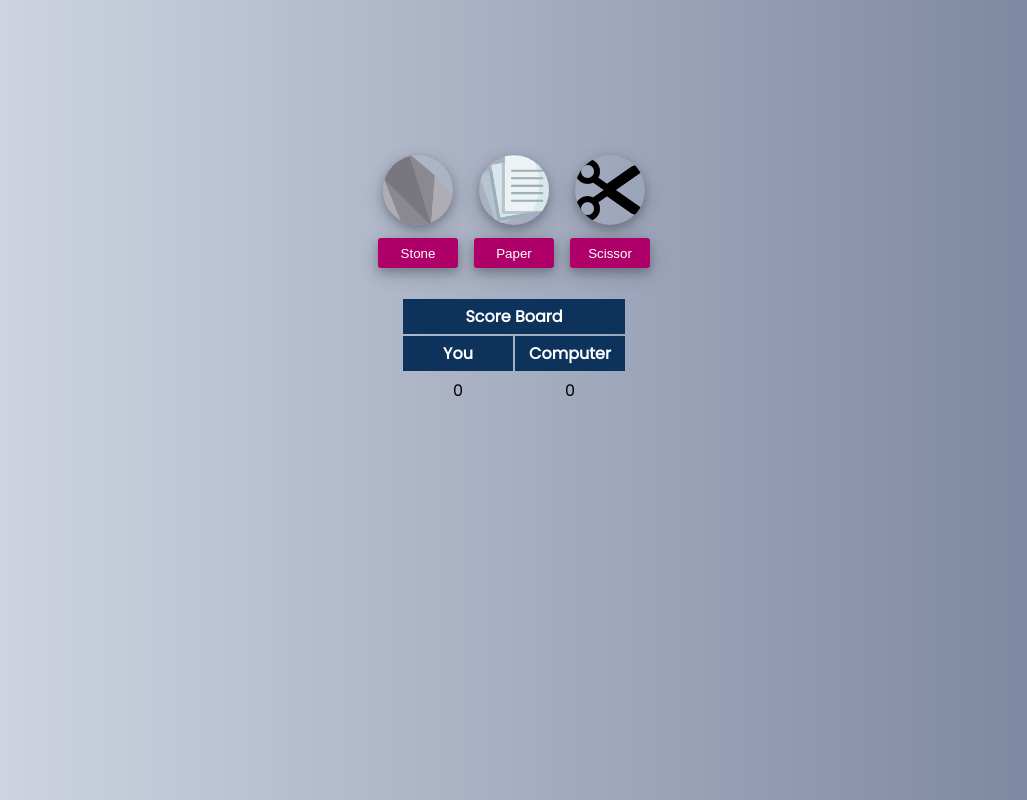
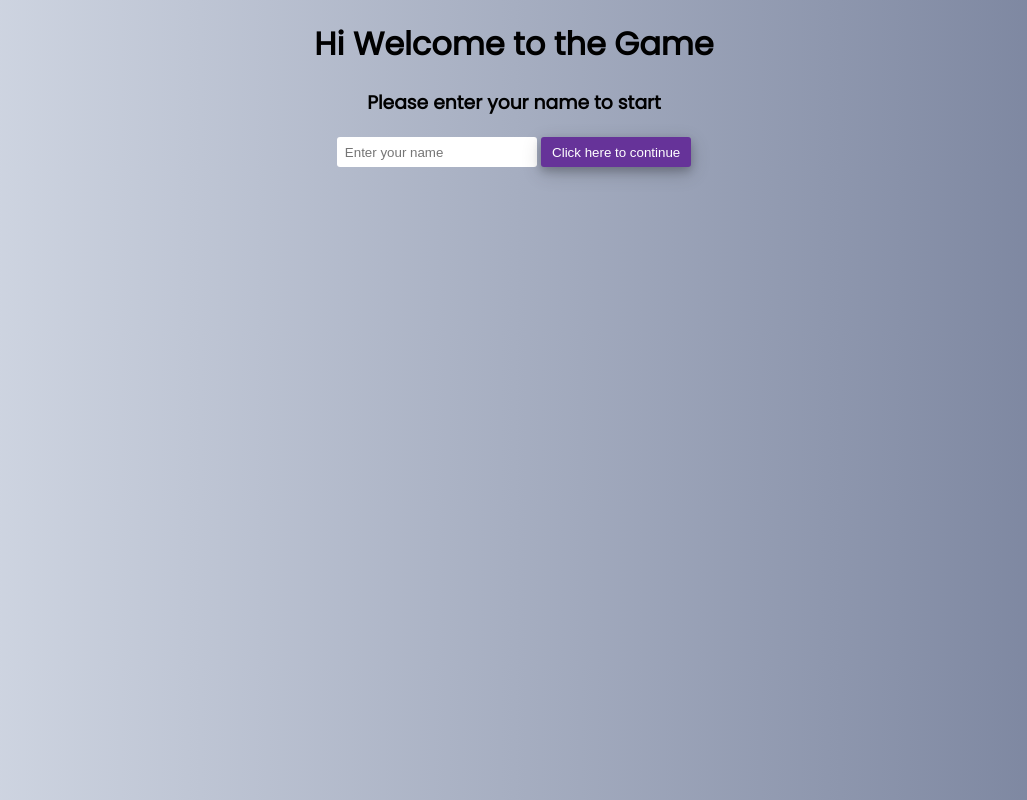
Before and after one commit to FOSS-Cell-GECPKD/stone-paper-scissors, a plain HTML site: page index.html in a window 1280 px wide. Shown: the whole page, without its empty margins (126-1153 px from the left). Drawn offline with Linux system fonts and the light colour scheme.

Commit message:
Added intro part

```diff
--- a/app.js
+++ b/app.js
@@ -1,13 +1,28 @@
-// jshint esversion:6
+// jshint esversion:8
 const result = document.getElementById('result');
 const yourScore = document.querySelector('.your-score');
 const computerScore = document.querySelector('.computer-score');
 const btn = document.querySelectorAll('.btn');
+const welcome = document.querySelector('.welcome');
+const userName = document.getElementById('user-name');
+const game = document.querySelector('.game-board');
+const name = document.getElementById('name-tag');
+const form = document.getElementById('form');
+const img = document.querySelectorAll('.img');
+
 let yScore = 0;
 let cScore = 0;
 let computerChoice = '';
 
-const  computerOption = () => {
+form.addEventListener('submit', function(e){
+    e.preventDefault();
+        welcome.hidden = true;
+        name.innerText = userName.value;
+        game.style.display = "block";
+
+});
+
+const computerOption = () => {
     let randomNumber = Math.floor(Math.random() * 3);
 
     if(randomNumber === 0){
@@ -20,10 +35,20 @@ const  computerOption = () => {
     return computerChoice;
 };
 
+
+
 for(let i = 0; i < btn.length; i++){
     btn[i].addEventListener('click', function() {
+        for(let j = 0; j < img.length; j++){
+            img[j].classList.remove('apply-shake');
+        }
     let cmp = computerOption();
     if(cmp == this.id){
+        for(let j = 0; j < img.length; j++){
+            if(img[j].classList.contains(cmp)){
+                img[j].classList.toggle('apply-shake');
+            }
+        }
         result.innerText = "Tie";
     } else if(cmp == 'stone' && this.id == 'paper'){
         result.innerText = "Paper covers the stone you win.";
--- a/index.html
+++ b/index.html
@@ -10,21 +10,34 @@
     <link rel="stylesheet" href="styles.css">
 </head>
 <body>
+
+    <div class="welcome">
+        <h1>Hi Welcome to the Game</h1>
+        <h3>Please enter your name to start</h3>
+
+        <form id="form">
+            <input type="text" id="user-name" placeholder="Enter your name" required autofocus>
+            <button type="submit" class="name-btn">Click here to continue</button>
+        </form>
+    </div>
+
+    <div class="game-board">
+
         <div class="container">
             <div class="card">
-            <img class="img" src="images/stone.png" alt="stone-img">
+                <img class="img stone" src="images/stone.png" alt="stone-img">
                 <button id='stone' class='btn'>Stone</button>
             </div>
             <div class="card">
-            <img src="images/paper.png" alt="paper-img">
+                <img class="img paper" src="images/paper.png" alt="paper-img">
                 <button id='paper' class='btn'>Paper</button>
             </div>
             <div class="card">
-            <img src="images/scissors.png" alt="scissor-img">
+                <img class="img scissor" src="images/scissors.png" alt="scissor-img">
                 <button id='scissor' class='btn'>Scissor</button>
             </div>
+        </div>
 
-</div>
         <div class="result">
             <h1 id='result'></h1>
         </div>
@@ -36,7 +49,7 @@
                         <th colspan="2">Score Board</th>
                     </tr>
                 <tr>
-        <th colspan="1">You</th>
+                    <th colspan="1" id="name-tag"></th>
                     <th colspan="1">Computer</th>
                 </tr>
                 </thead>
@@ -49,7 +62,7 @@
             </table>
 
         </div>
-
+    </div>
 <script src="app.js"></script>
 </body>
 </html>
--- a/styles.css
+++ b/styles.css
@@ -1,48 +1,77 @@
+*{
+  padding: 0;
+  margin: 0;
+  box-sizing: border-box;
+}
+
 body{
     text-align: center;
     font-family: 'Poppins', sans-serif;
-    margin: 0;
-    padding: 0;
-    background: #757F9A;
-    background: -webkit-linear-gradient(to right, #D7DDE8, #757F9A);
     background: linear-gradient(to right, #D7DDE8, #757F9A);
-
   }
 
- h1, h2, h3{
-      text-align: center;
+button{
+  background-color: rebeccapurple;
+  color: #fff;
+  cursor: pointer;
+  border: none;
+  border-radius: 3px;
 }
-button{
-  border-radius: 3px;
-  cursor: pointer;
-  height: 30px;
-  width: 80px;
-  border: none;
-  background-color: #af0069;
-  margin: .5rem;
-  color: #fff;
-  box-shadow: 0 4px 8px 0 rgba(0, 0, 0, 0.2), 0 6px 20px 0 rgba(0, 0, 0, 0.19);
+
+h1, h3 {
+  margin: 20px auto;
 }
 
 button:hover{
-  background-color: #8d0356;
+  background-color: rgb(64, 0, 128);
 }
 
 button:active{
   font-size: 0.7rem;
 }
 
-button:focus{
+input, button:focus{
   outline: none;
 }
 
+img, button{
+  box-shadow: 0 4px 8px 0 rgba(0, 0, 0, 0.2), 0 6px 20px 0 rgba(0, 0, 0, 0.19);
+}
+
 img{
-  box-shadow: 0 4px 8px 0 rgba(0, 0, 0, 0.2), 0 6px 20px 0 rgba(0, 0, 0, 0.19);
-  box-shadow: i;
   border-radius: 50%;
   margin: 5px auto;
   height: 70px;
   width: 70px;
+}
+
+input{
+  padding: 0.5rem;
+  border: none;
+  border-radius: 3px;
+  height: 30px;
+  width: 200px;
+}
+
+thead, tfoot {
+    background-color: #0d335d;
+    color: #fff;
+}
+
+td, th{
+  padding: 5px ;
+  width: 100px;
+}
+
+.container button{
+  height: 30px;
+  width: 80px;
+  margin: 0.5rem;
+}
+
+.welcome button{
+  height: 30px;
+  width: 150px;
 }
 
 .card{
@@ -64,12 +93,46 @@ img{
   justify-content: center;
 }
 
-thead,
-tfoot {
-    background-color: #0d335d;
-    color: #fff;
+.game-board{
+  display: none;
 }
-td, th{
-  padding: 5px ;
-  width: 100px;
+
+
+/* @keyframes shake {
+  10%, 90% {
+    transform: translate3d(-1px, 0, 0);
+  }
+
+  20%, 80% {
+    transform: translate3d(2px, 0, 0);
+  }
+
+  30%, 50%, 70% {
+    transform: translate3d(-4px, 0, 0);
+  }
+
+  40%, 60% {
+    transform: translate3d(4px, 0, 0);
+  }
+} */
+@keyframes shake {
+  10%, 90% {
+    transform: rotate(10deg);
+  }
+
+  20%, 80% {
+    transform: rotate(20deg);
+  }
+
+  30%, 50%, 70% {
+    transform: rotate(30deg);
+  }
+
+  40%, 60% {
+    transform: rotate(10deg);
+  }
 }
+
+.apply-shake {
+    animation: shake 0.62s cubic-bezier(.36,.07,.19,.97) both;
+}
```
Lines whose indentation alone changed are shown as unchanged.
